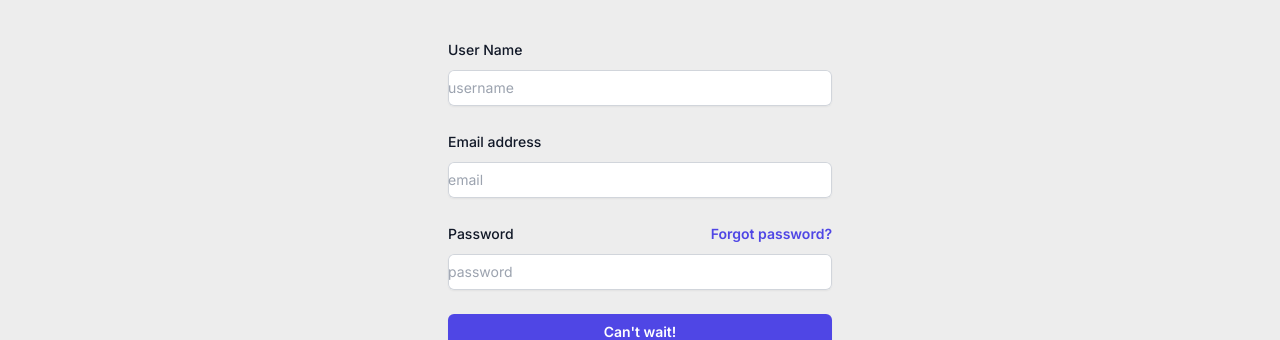
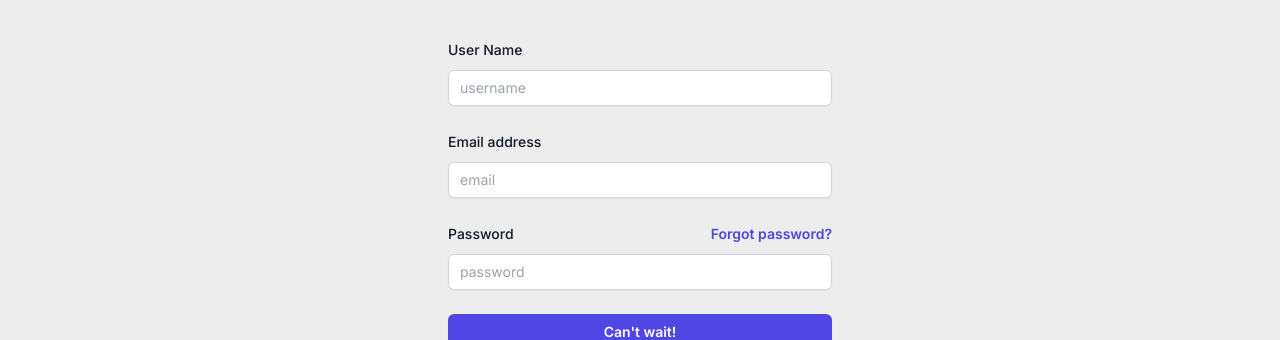
Before and after one commit to matthexx/laststem-app, a Next.js app: page /signup in a window 1280 px wide. Shown: the part 330-670 px from the top of the page. Built offline with nearby package versions, Linux system fonts and the light colour scheme.

Commit message:
added padding to the signup page form

```diff
--- a/src/app/signup/page.js
+++ b/src/app/signup/page.js
@@ -22,7 +22,7 @@
       //   toast.success("Signup Success");
       return router.push("/login");
     } catch (error) {
-      toast.error(error.message);
+      // toast.error(error.message);
     } finally {
       setLoading(false);
     }
@@ -46,7 +46,7 @@
         <img
           className="mx-auto h-10 w-auto"
           src=""
-          // alt="Last STEM"
+        // alt="Last STEM"
         />
         <h2 className="mt-10 text-center text-3xl font-bold leading-9 tracking-tight text-gray-900">
           {loading ? "Processing..." : "Sign up to create your account"}
@@ -75,7 +75,7 @@
                       username: e.target.value,
                     })
                   }
-                  className="block w-full rounded-md border-0 py-1.5 text-gray-900 shadow-sm ring-1 ring-inset ring-gray-300 placeholder:text-gray-400 focus:ring-2 focus:ring-inset focus:ring-indigo-600 sm:text-sm sm:leading-6"
+                  className="block w-full px-3 rounded-md border-0 py-1.5 text-gray-900 shadow-sm ring-1 ring-inset ring-gray-300 placeholder:text-gray-400 focus:ring-2 focus:ring-inset focus:ring-indigo-600 sm:text-sm sm:leading-6"
                 />
               </div>
             </div>
@@ -100,7 +100,7 @@
                       email: e.target.value,
                     })
                   }
-                  className="block w-full rounded-md border-0 py-1.5 text-gray-900 shadow-sm ring-1 ring-inset ring-gray-300 placeholder:text-gray-400 focus:ring-2 focus:ring-inset focus:ring-indigo-600 sm:text-sm sm:leading-6"
+                  className="block w-full px-3 rounded-md border-0 py-1.5 text-gray-900 shadow-sm ring-1 ring-inset ring-gray-300 placeholder:text-gray-400 focus:ring-2 focus:ring-inset focus:ring-indigo-600 sm:text-sm sm:leading-6"
                 />
               </div>
             </div>
@@ -136,7 +136,7 @@
                       password: e.target.value,
                     })
                   }
-                  className="block w-full rounded-md border-0 py-1.5 text-gray-900 shadow-sm ring-1 ring-inset ring-gray-300 placeholder:text-gray-400 focus:ring-2 focus:ring-inset focus:ring-indigo-600 sm:text-sm sm:leading-6"
+                  className="block w-full  px-3 rounded-md border-0 py-1.5 text-gray-900 shadow-sm ring-1 ring-inset ring-gray-300 placeholder:text-gray-400 focus:ring-2 focus:ring-inset focus:ring-indigo-600 sm:text-sm sm:leading-6"
                 />
               </div>
             </div>
```
